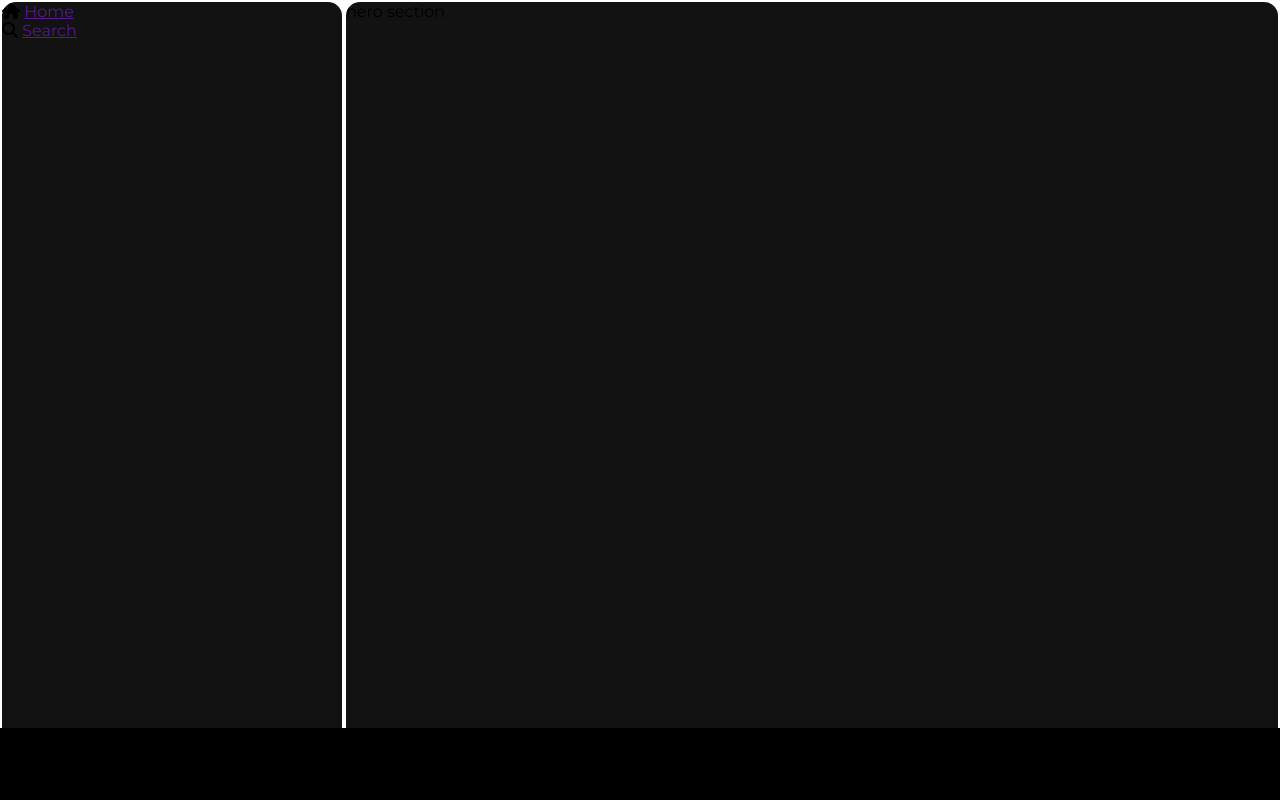
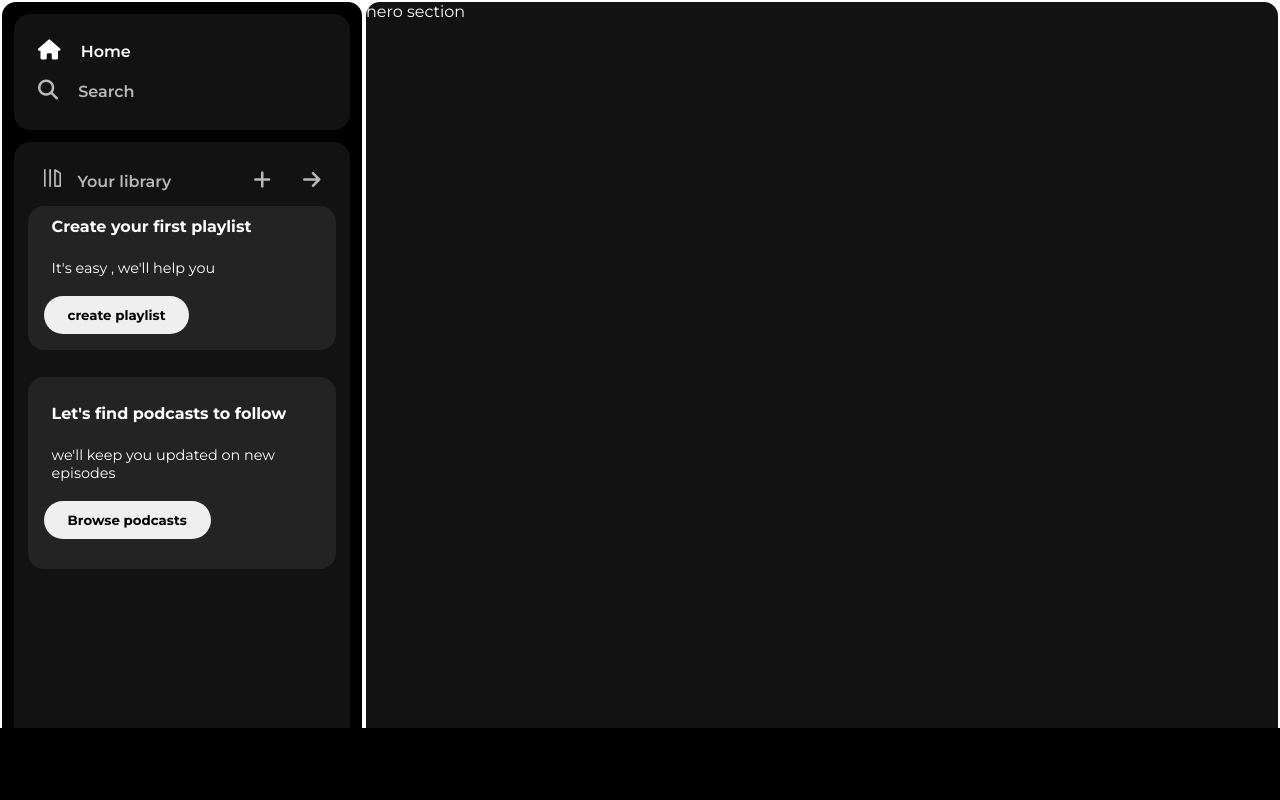
Before and after one commit to vivekkaannamreddi/Spotify, a plain HTML site: page index.html in a window 1280 px wide. Shown: the top 800 px of the page. Drawn offline with Linux system fonts and the light colour scheme.

Commit message:
sidebar done

```diff
--- a/index.html
+++ b/index.html
@@ -14,16 +14,44 @@
 <body>
     <section class="main">
         <div class="sidebar">
+
             <div class="nav">
-                <div class="nav-options">
+                <div class="nav-options" style="opacity: 1;">
                     <i class="fa-solid fa-house"></i>
-                    <a href="">Home</a>
+                    <a href="" >Home</a>
                 </div>
                 <div class="nav-options">
                     <i class="fa-solid fa-magnifying-glass"></i>
                     <a href="">Search</a>
                 </div>
             </div>
+
+            <div class="library">
+                <div class="library-options">
+                    <div class="options">
+                        <img src="./library_icon.png" alt="icon">
+                        <a href="" >Your library</a>
+                    </div>
+                    <div class="library-icons">
+                        <i class="fa-solid fa-plus"></i>
+                        <i class="fa-solid fa-arrow-right"></i>
+                    </div>
+                </div>
+                <div class="library-boxes">
+                    <div class="box1">
+                        <p class="box-p1 space">Create your first playlist</p>
+                        <p class="box-p2 space">It's easy , we'll help you</p>
+                        <button class="badge space">create playlist</button>
+                    </div>
+                    <div class="box2">
+                        <p class="box-p1 space space2">Let's find podcasts to follow</p>
+                        <p class="box-p2 space ">we'll keep you updated on new episodes</p>
+                        <button class="badge space  ">Browse podcasts</button>
+                    </div>
+
+                </div>
+            </div>
+
         </div>
         <div class="main-content">hero section</div>
         <div class="player-bar">music palayer</div>
--- a/style.css
+++ b/style.css
@@ -18,13 +18,15 @@
     height: 100vh;
   }
   .sidebar{
-    background-color: #121212;
-    width: 340px;
+    background-color: black;
+    color: white;
+    width: 360px;
     border-radius: 1rem;
     border: 2px solid white;
   }
   .main-content{
     background-color: #121212;
+    color: white;
     flex: 1;
     overflow: auto;
     border-radius: 1rem;
@@ -38,3 +40,107 @@
     width: 100%;
     height: 72px;
   }
+  .nav{
+    background-color: #121212;
+    border-radius: 1rem;
+    flex-direction: column;
+    display: flex;
+    justify-content: center;
+    height: 100px;
+    padding: 0.5rem 1.5rem;
+    margin: 0.75rem 0.75rem;
+  }
+  .nav .nav-options,a{
+    color: white;
+    text-decoration: none;
+  }
+  .nav-options{
+    line-height: 2.5rem;
+    opacity: 0.7;
+  }
+  .nav-options:hover{
+    opacity: 1;
+  }
+  .nav-options i{
+    font-size: 1.25rem;
+  }
+  .nav-options a{
+    font-size: 1rem;
+    font-weight: 600;
+    margin-left: 1rem;
+  }
+  .library{
+    background-color: #121212;
+    height: 100%;
+    border-radius: 1rem;
+    margin: 0.75rem 0.75rem;
+    padding: 0.75rem 0.85rem;
+
+  }
+  .library-options{
+    display: flex;
+    justify-content: space-between;
+    align-items: center;
+  }
+  .options img{
+    width: 1.1rem;
+    padding-right: 0.75rem;
+  }
+
+  .options{
+    margin: 0 1rem;
+    opacity: 0.7;
+  }
+  .options a{
+    font-weight: 600;
+    line-height: 1rem;
+  }
+  .options:hover{
+    opacity: 1;
+  }
+  .library-icons{
+    display: flex;
+    justify-content: flex-end;
+  }
+  .library-icons i{
+    font-size: 1.25rem;
+    padding:1rem 1rem ;
+    opacity: 0.7;
+  }
+.library-icons i:hover{
+    opacity: 1;
+}
+.box1{
+    background-color: #232323;
+    height: 9rem;
+    border-radius: 1rem;
+}
+
+.space{
+    padding: 0.7rem 1.5rem;
+}
+.box-p1{
+    font-weight: 700;
+}
+.box-p2{
+    font-weight: 400;
+    font-size: 0.9rem;
+}
+.badge{
+    margin-top: 0.5rem;
+    margin-left: 1rem;
+    outline: none;
+    border: none;
+    border-radius: 2rem;
+    font-weight: 700;
+}
+.box2{
+    background-color: #232323;
+    height: 12rem;
+    border-radius: 1rem;
+    margin-top: 1.70rem;
+
+}
+.space2{
+    padding-top: 1.7rem;
+}
```
